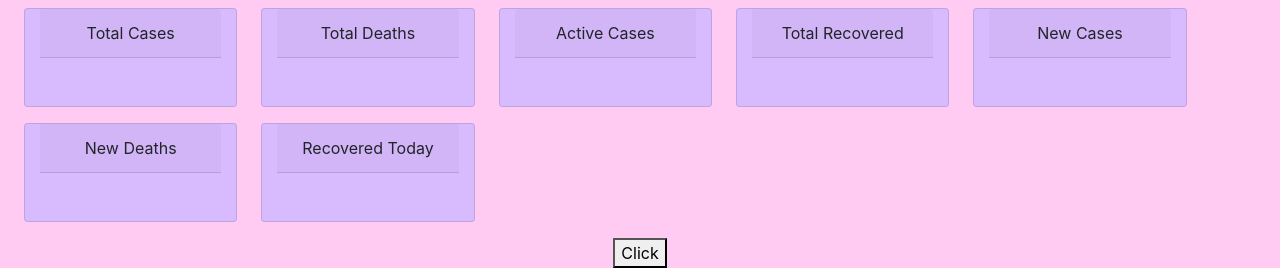
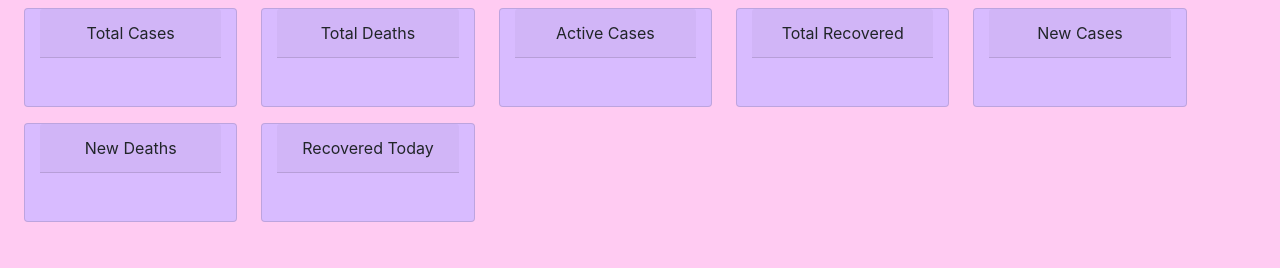
Before and after one commit to aditya12gusain/Hack-Jaipur, a website: page Ishaan/covid.html in a window 1280 px wide. Shown: the part 644-912 px from the top of the page. After the commit the page ends 882 px from the top, so only its background shows below. Drawn offline with nearby package versions, Linux system fonts and the light colour scheme; no server answers.

Commit message:
covid.html (removed button)

```diff
--- a/Ishaan/covid.html
+++ b/Ishaan/covid.html
@@ -151,8 +151,6 @@
           </div>
         </div>
       </div>
-
-      <button id="button">Click</button>
     </div>
 
     <script>
```
